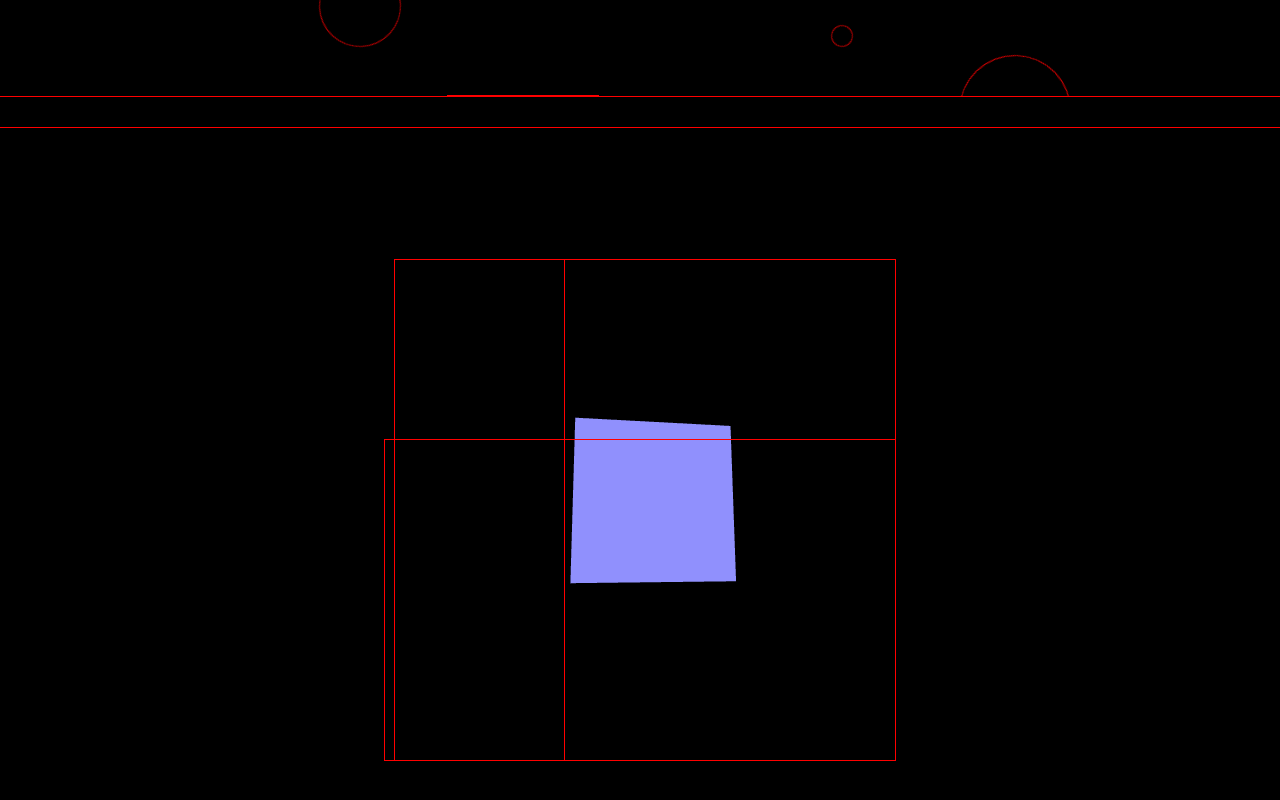
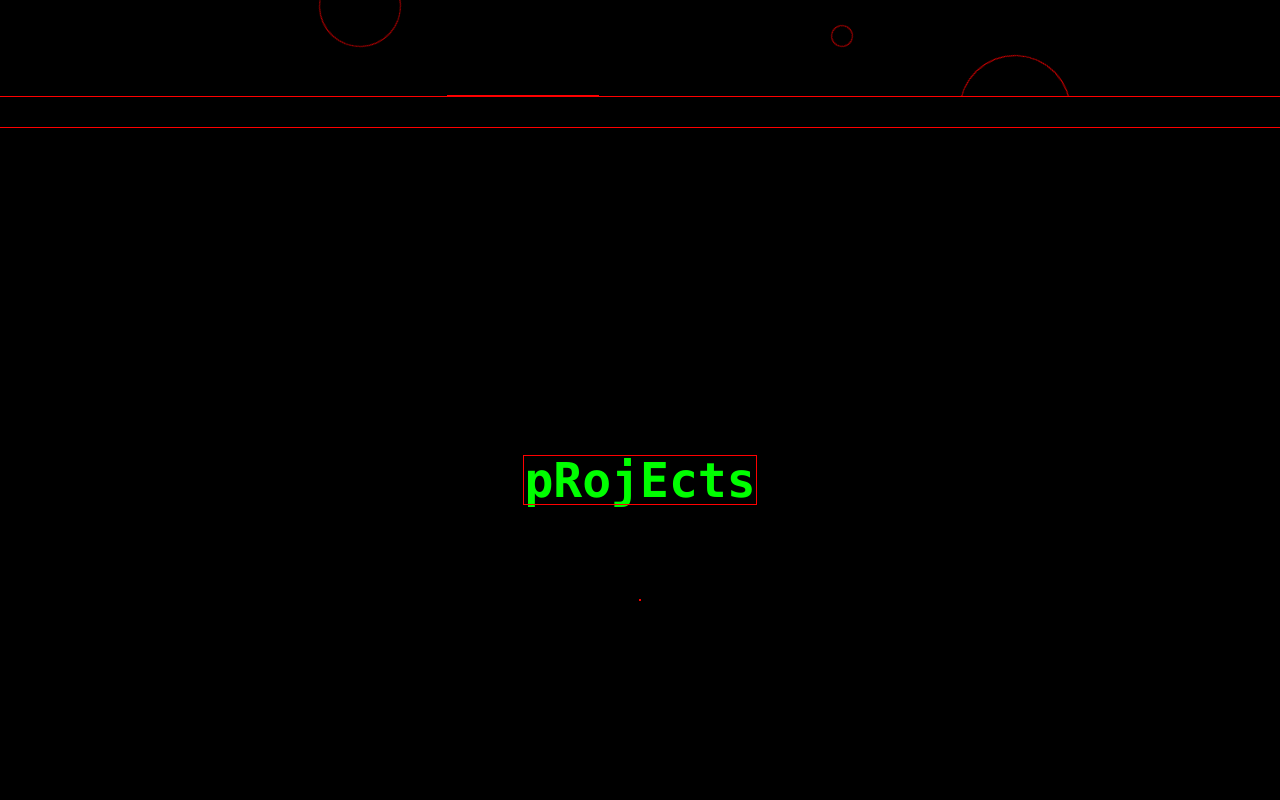
Before and after one commit to siggi-ai/portfolio-2024, a Vue app: page / in a window 1280 px wide. Shown: the part 1548-2348 px from the top of the page. Built offline with nearby package versions, Linux system fonts and the light colour scheme; a web font is replaced by a local one.

Commit message:
is it the three-component test

```diff
--- a/src/App.vue
+++ b/src/App.vue
@@ -94,9 +94,9 @@
     <p class="text-5xl font-mono font-semibold mb-24">pRojEcts</p>
       <div class="flex flex-col">
       <a href="">
-        <div class="three-animation">
+<!--         <div class="three-animation">
           <Three />
-        </div>
+        </div> -->
       </a>
       </div>
     </div>
```
